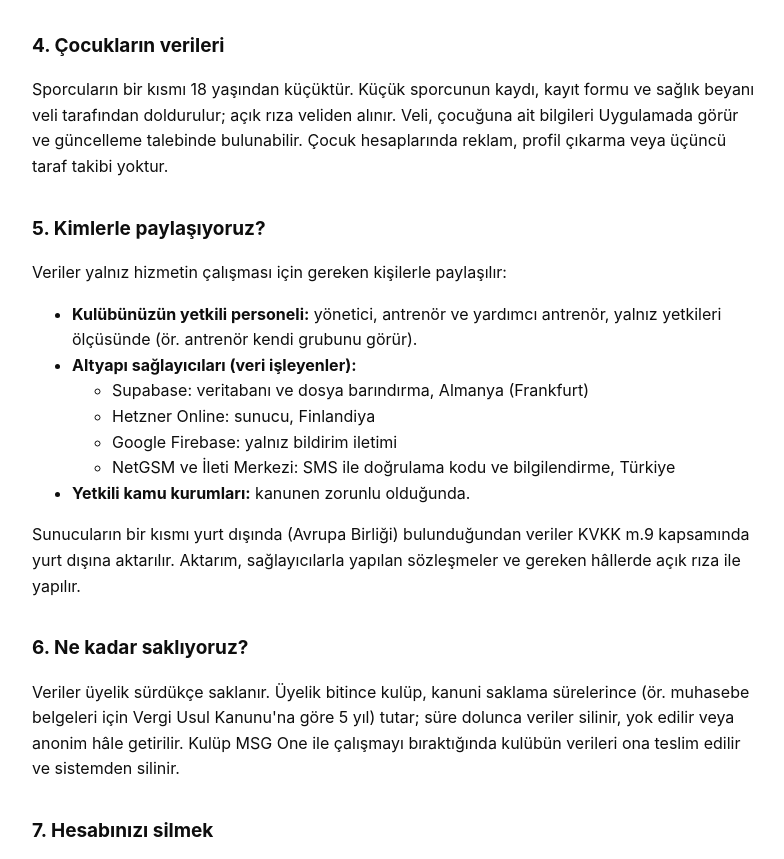
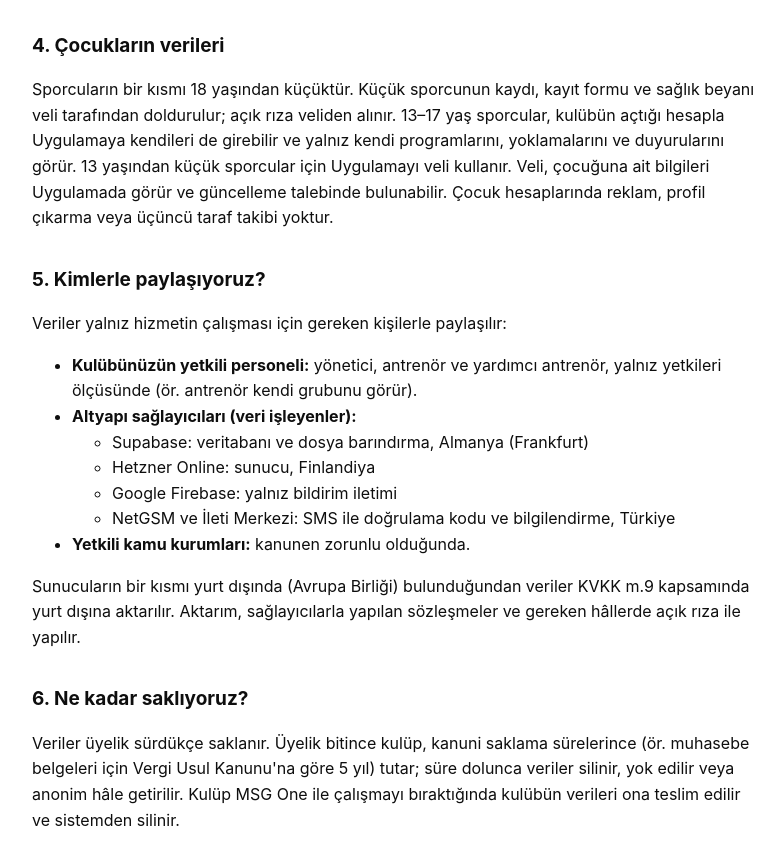
Before and after one commit to msg-one/msgone-web, a plain HTML site: page spor/gizlilik/index.html in a window 1280 px wide. Shown: the part 1587-2446 px from the top of the page, without its empty margins (244-1028 px from the left). Drawn offline with Linux system fonts and the light colour scheme.

Commit message:
Gizlilik: 13-17 sporcuların kendi hesabı
Co-Authored-By: Claude Opus 5.5 <noreply@anthropic.com>
Claude-Session: https://claude.ai/code/session_01SgExjMCMHzXb2832yoLjSo

```diff
--- a/spor/gizlilik/index.html
+++ b/spor/gizlilik/index.html
@@ -78,7 +78,7 @@ footer{color:var(--text-2); font-size:13px; text-align:center; padding:24px 16px
 </ul>
 
 <h2>4. Çocukların verileri</h2>
-<p>Sporcuların bir kısmı 18 yaşından küçüktür. Küçük sporcunun kaydı, kayıt formu ve sağlık beyanı veli tarafından doldurulur; açık rıza veliden alınır. Veli, çocuğuna ait bilgileri Uygulamada görür ve güncelleme talebinde bulunabilir. Çocuk hesaplarında reklam, profil çıkarma veya üçüncü taraf takibi yoktur.</p>
+<p>Sporcuların bir kısmı 18 yaşından küçüktür. Küçük sporcunun kaydı, kayıt formu ve sağlık beyanı veli tarafından doldurulur; açık rıza veliden alınır. 13–17 yaş sporcular, kulübün açtığı hesapla Uygulamaya kendileri de girebilir ve yalnız kendi programlarını, yoklamalarını ve duyurularını görür. 13 yaşından küçük sporcular için Uygulamayı veli kullanır. Veli, çocuğuna ait bilgileri Uygulamada görür ve güncelleme talebinde bulunabilir. Çocuk hesaplarında reklam, profil çıkarma veya üçüncü taraf takibi yoktur.</p>
 
 <h2>5. Kimlerle paylaşıyoruz?</h2>
 <p>Veriler yalnız hizmetin çalışması için gereken kişilerle paylaşılır:</p>
```
